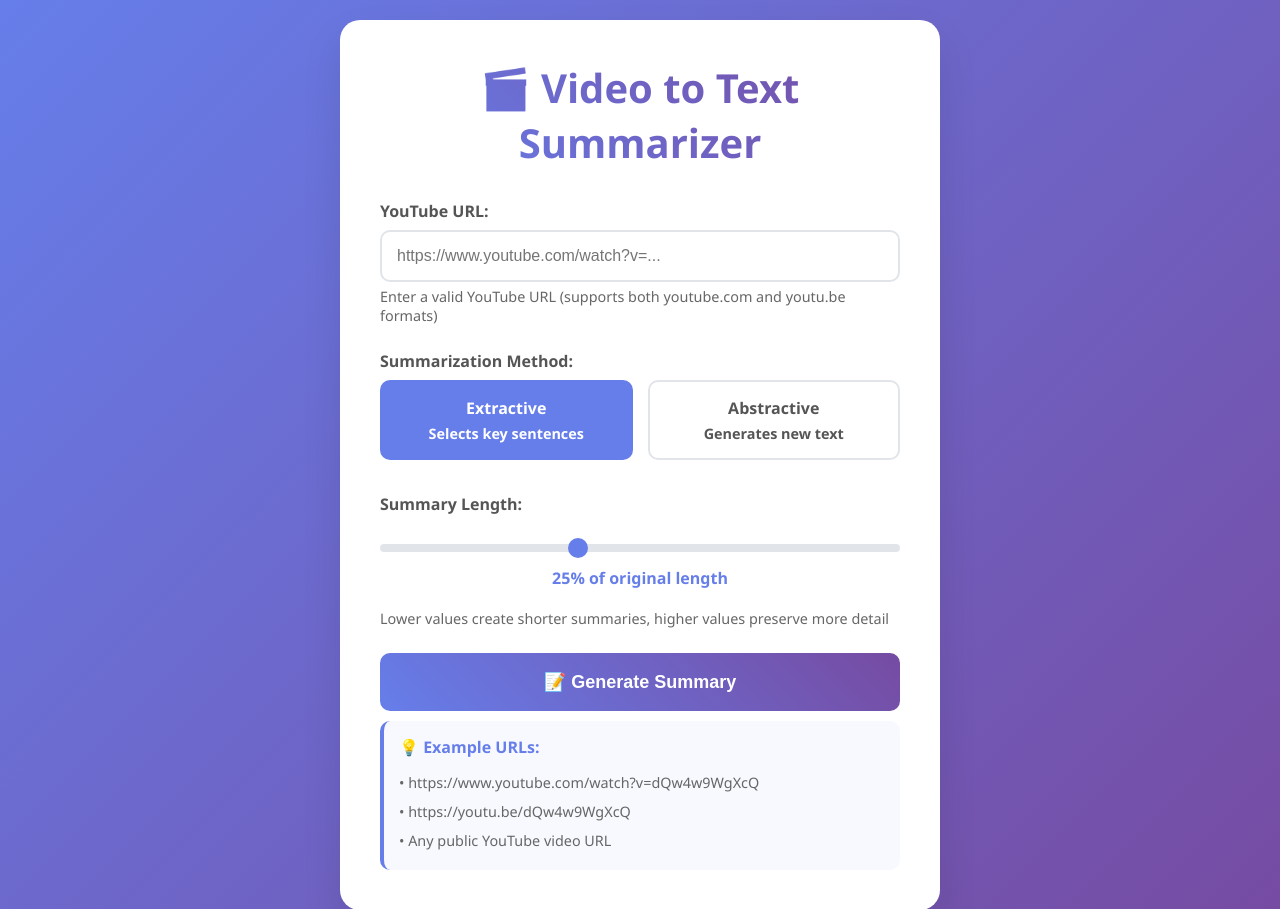
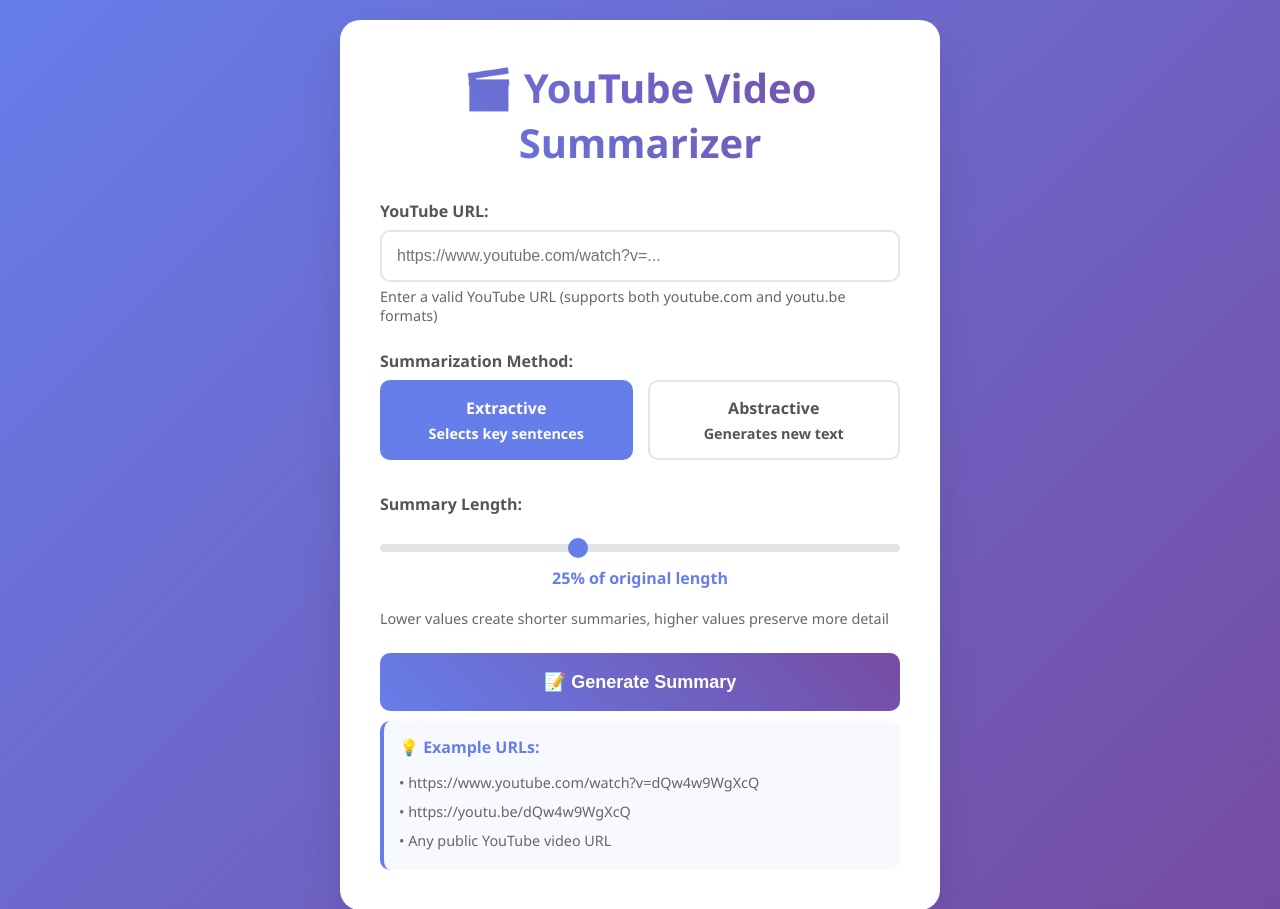
Before and after one commit to Nandan-k-s-27/YouTube-Video-Summarizer, a Flask app: page / in a window 1280 px wide. Shown: the top 909 px of the page. Run offline with Flask 3, Linux system fonts and the light colour scheme.

Commit message:
Update templates

```diff
--- a/templates/index.html
+++ b/templates/index.html
@@ -255,7 +255,7 @@
 </head>
 <body>
     <div class="container">
-        <h1>🎬 Video to Text Summarizer</h1>
+        <h1>🎬 YouTube Video Summarizer</h1>
 
         {% with messages = get_flashed_messages(with_categories=true) %}
             {% if messages %}
```
